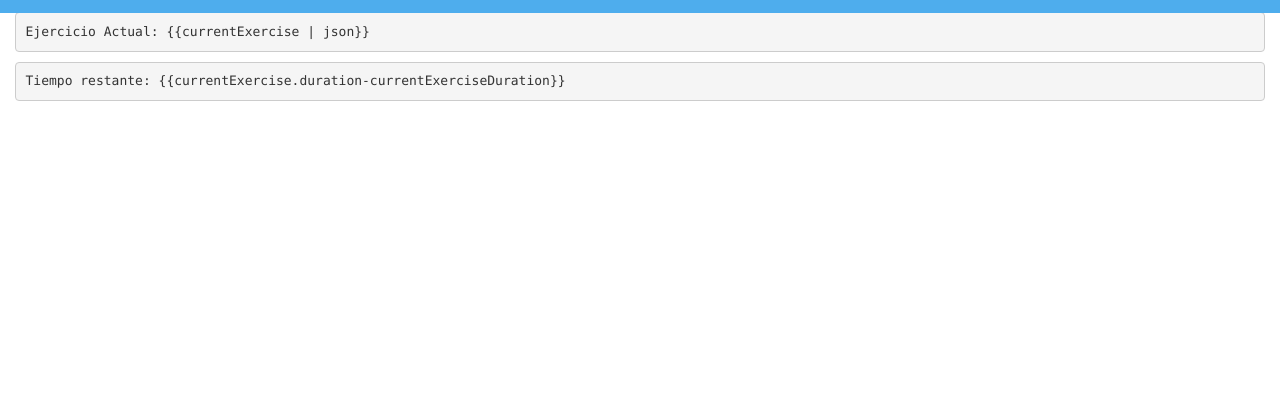
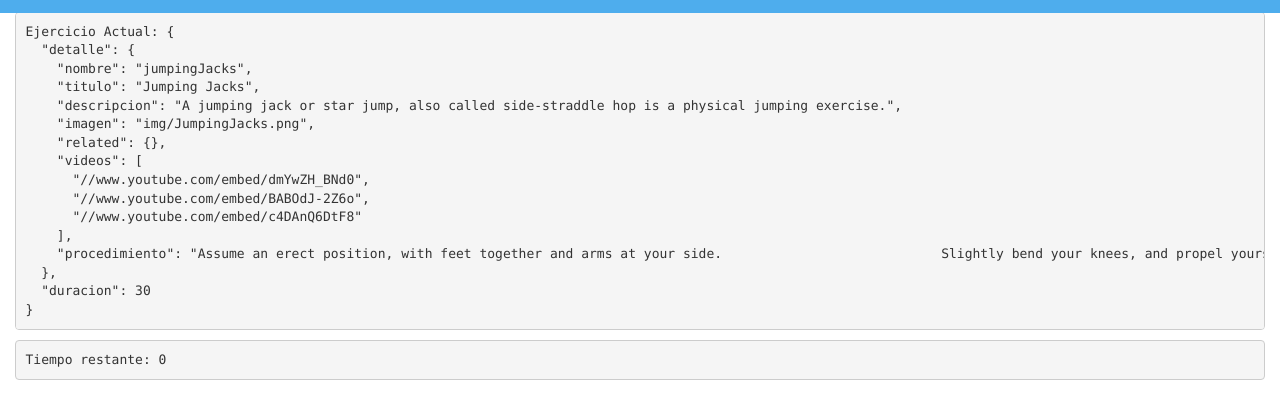
Before and after one commit to mauriff/course-angular-1, a plain HTML site: page lesson03/index.html in a window 1280 px wide. Shown: the part 58-476 px from the top of the page. Drawn offline with nearby package versions, Linux system fonts and the light colour scheme.

Commit message:
lesson03-01

```diff
--- a/lesson03/index.html
+++ b/lesson03/index.html
@@ -17,7 +17,7 @@
   </div>
 
     <div class="container body-content app-container">
-        <pre>Ejercicio Actual: {{currentExercise | json}}</pre>
+        <pre>Ejercicio Actual: {{ejercicioActual | json}}</pre>
         <pre>Tiempo restante: {{currentExercise.duration-currentExerciseDuration}}</pre>
     </div>
 
--- a/lesson03/js/7minWorkout/workout.js
+++ b/lesson03/js/7minWorkout/workout.js
@@ -1,4 +1,38 @@
 'use strict';
 
 angular.module('7minWorkout')
-.controller('WorkoutController');
+.controller('WorkoutController' , ['$scope',  function ($scope){
+
+	var ejercicios = [];
+	ejercicios.push({
+
+		detalle: new Ejercicio({
+                  nombre: "jumpingJacks",
+                  titulo: "Jumping Jacks",
+                  descripcion: "A jumping jack or star jump, also called side-straddle hop is a physical jumping exercise.",
+                  imagen: "img/JumpingJacks.png",
+                  videos: ["//www.youtube.com/embed/dmYwZH_BNd0", "//www.youtube.com/embed/BABOdJ-2Z6o", "//www.youtube.com/embed/c4DAnQ6DtF8"],
+                  procedimiento: "Assume an erect position, with feet together and arms at your side.\
+                            Slightly bend your knees, and propel yourself a few inches into the air.\
+                            While in air, bring your legs out to the side about shoulder width or slightly wider.\
+                            As you are moving your legs outward, you should raise your arms up over your head; arms should be slightly bent throughout the entire in-air movement.\
+                            Your feet should land shoulder width or wider as your hands meet above your head with arms slightly bent"
+              }),
+              duracion: 30
+	});
+
+	 $scope.ejercicioActual = ejercicios.shift();
+
+
+ function Ejercicio(args) {
+          this.nombre = args.nombre;
+          this.titulo = args.titulo;
+          this.descripcion = args.descripcion;
+          this.imagen = args.imagen;
+          this.related = {};
+          this.videos = args.videos;
+          this.sonido = args.sonido;
+          this.procedimiento = args.procedimiento;
+      }
+
+}]);
```
